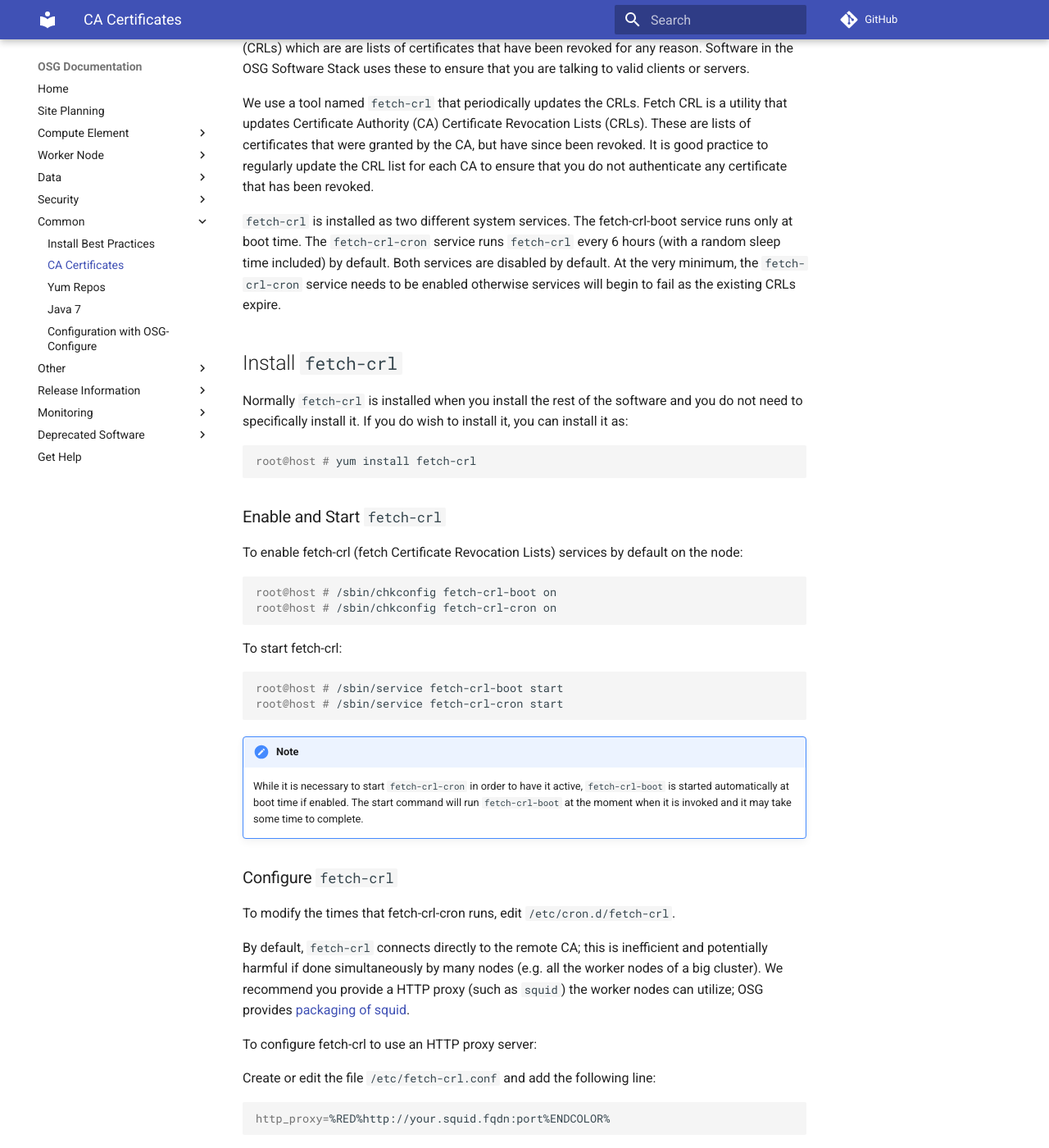
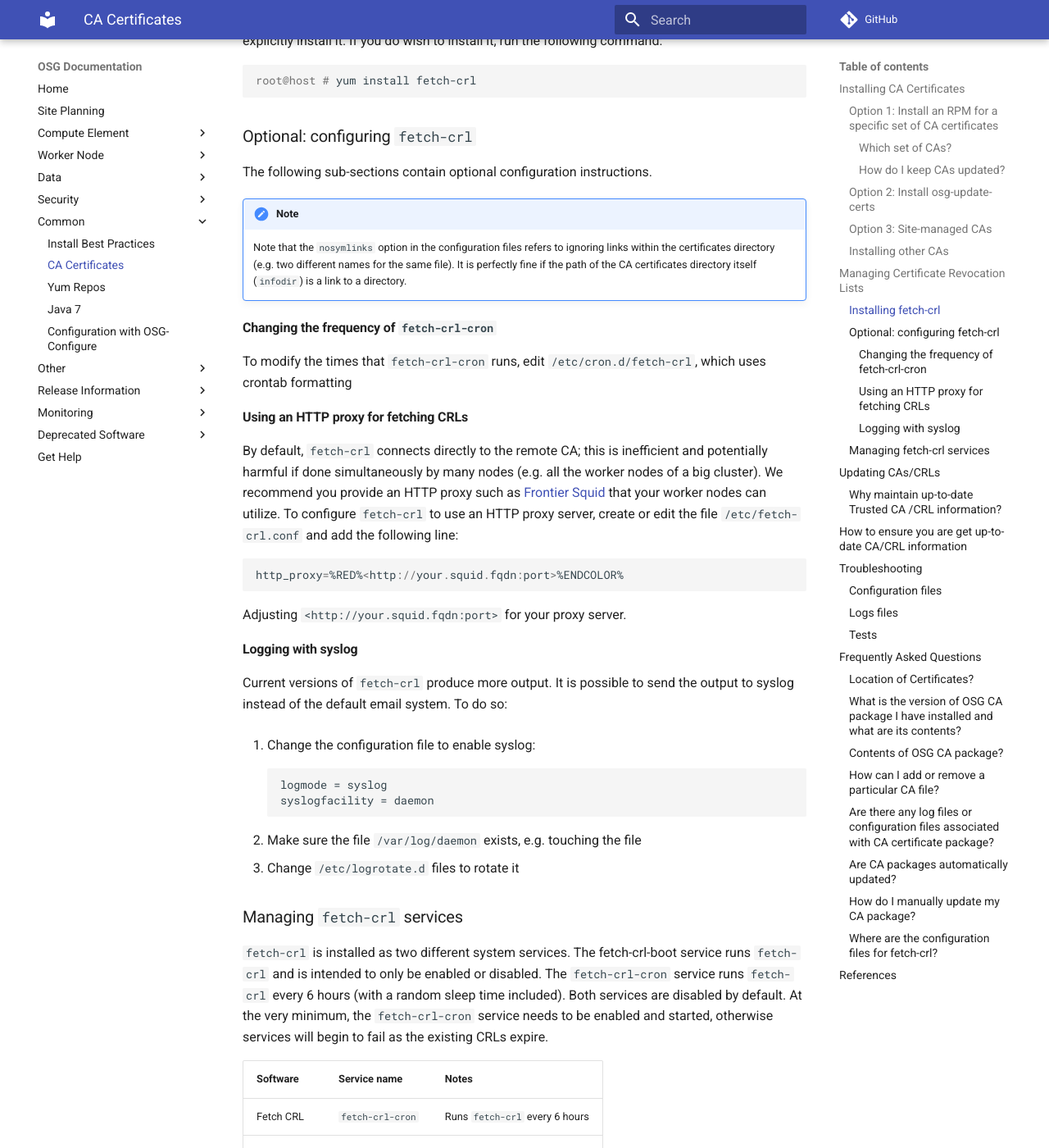
Before and after one commit to osg-htc/docs, an MkDocs documentation site: the page built from docs/common/ca.md, in a window 1280 px wide and 1400 px high, scrolled down 3642 px. Shown: the whole window at 82% size. Built offline with MkDocs 1.6.1 and Material for MkDocs 9.7.7, drawn with Linux system fonts in a browser that asks for light colours; comment, search, counter and statistics services are not loaded; old or Windows-style settings are respelled for this version of MkDocs; some of the changed text lies outside the part shown.

Commit message:
CA doc review

````diff
--- a/docs/common/ca.md
+++ b/docs/common/ca.md
@@ -1,11 +1,10 @@
-
 Installing Certificate Authorities (CAs)
 ========================================
 
 The [certificate authorities](https://en.wikipedia.org/wiki/Certificate_authority) (CAs) provide the trust roots for the
 [public key infrastructure](https://en.wikipedia.org/wiki/Public_key_infrastructure) OSG uses to maintain integrity of its sites and services.
-This document provides you with details of various options to install the Certificate Authority (CA) certificates and have up-to-date
-[certificate revocation lists](https://en.wikipedia.org/wiki/Certificate_revocation_list) (CRLs).
+This document provides details of various options to install the Certificate Authority (CA) certificates and have up-to-date
+[certificate revocation lists](https://en.wikipedia.org/wiki/Certificate_revocation_list) (CRLs) on your OSG hosts.
 
 When installing software the CAs, we provide a few mechanisms in order to allow you to make informed decisions.
 You might ask "why do I care? Can’t you just give them to me?"  A few reasons why you may want to be involved:
@@ -13,30 +12,28 @@
 -   What set of CA certificates do you want? How much control do you want over the set of CA certificates?
     Some sites might not want to install specific CAs for policy or security reasons.
 -   How do you want to update them?
--   Do you want to centrally manage the CA certificates or install them on each computer at your site?
+-   Do you want to centrally manage the CA certificates or install them on each host at your site?
 
-You have four options for installing CA certificates:
+You have three options for installing CA certificates:
 
 1.  Install an RPM for a specific set of CA certificates.
 2.  Install `osg-update-certs`, a program that lets you install/update a predefined set of CA certificates, then adjust the set by adding or deleting specific CAs.
 3.  Install an RPM that installs **no** CAs. This is useful when you want your RPM installations to succeed (because our RPMs require CA certificates, and this RPM satisfies that dependency) but you want to manage them with your own technique.
-4.  Make no choice, let `yum` decide for you.
 
-Additionally this page also provides instruction on installation of a tool (fetch-crl) to ensure your site has up-to-date certificate revocation list (CRL) from the CA.
+Additionally this page also provides instruction on installation of a tool (`fetch-crl`) to ensure your site has up-to-date certificate revocation list (CRL) from the CA.
 
-Prior to following the instructions on this page, you must enable our [yum repositories](../common/yum.md)
+Prior to following the instructions on this page, you must enable our [yum repositories](/common/yum.md)
 
-Install CA certificates: Options
-================================
+Installing CA Certificates
+--------------------------
 
-Please choose one of the four options to install the CA certificates.
+Please choose one of the three options to install the CA certificates.
 
-Option 1: Install an RPM for a specific set of CA certificates
---------------------------------------------------------------
+### Option 1: Install an RPM for a specific set of CA certificates ###
 
 If you want to install an RPM for one of our predefined CA certificates, you have two choices to make:
 
-### Which set of CAs?
+#### Which set of CAs? ####
 
 1.  (*recommended*) The OSG CA certificates. This is similar to the IGTF set, but may have a small number of additions or deletions. (See [here](#contents-of-osg-ca-package) for details)
 2.  The default [IGTF](http://www.igtf.net/) CA certificates.
@@ -48,12 +45,11 @@
 | OSG            | osg-ca-certs  | `yum install osg-ca-certs`         |
 | IGTF           | igtf-ca-certs | `yum install igtf-ca-certs`        |
 
-### How do I keep CAs updated?
+#### How do I keep CAs updated? ####
 
-Please follow the [update instructions](../security/certificate-management) to make sure that the CAs are kept updated.
+Please follow the [update instructions](/security/certificate-management) to make sure that the CAs are kept updated.
 
-Option 2: Install osg-update-certs
-----------------------------------
+### Option 2: Install osg-update-certs ###
 
 Install this with:
 
@@ -115,13 +110,8 @@
 !!! warning
     If you choose this option, you are responsible for installing the CA certificates yourself. You must install them in `/etc/grid-security/certificates`, or make a symlink from that location to the directory that contains the CA certificates.
 
-Option 4: Make no choice, let yum decide for you
-------------------------------------------------
 
-If you use `yum` to install software that requires CA certificates but you haven’t made one of these choices, yum will choose a default. Right now, it is Option \#1 from above (*Install an RPM for a specific set of CA certificates*), and the osg-ca-certs RPM is chosen.
-
-Install other CAs
------------------
+### Installing other CAs ###
 
 !!! warning
     The `cilogon-openid` CA is only distributed in OSG 3.3.  Support will be removed by March 2018.
@@ -133,76 +123,45 @@
 | cilogon-openid | cilogon-ca-certs | `yum install cilogon-ca-certs`     |
 
 Managing Certificate Revocation Lists
-=====================================
+-------------------------------------
 
-In addition to CA certificates, you normally need to have updated Certificate Revocation Lists (CRLs) which are are lists of certificates that have been revoked for any reason. Software in the OSG Software Stack uses these to ensure that you are talking to valid clients or servers.
+In addition to CA certificates, you must have updated Certificate Revocation Lists (CRLs) which are are lists of certificates that have been revoked for any reason. Software in the OSG Software Stack uses CRLs to ensure that you are talking to valid clients or servers.
 
 We use a tool named `fetch-crl` that periodically updates the CRLs. Fetch CRL is a utility that updates Certificate Authority (CA) Certificate Revocation Lists (CRLs). These are lists of certificates that were granted by the CA, but have since been revoked. It is good practice to regularly update the CRL list for each CA to ensure that you do not authenticate any certificate that has been revoked.
 
-`fetch-crl` is installed as two different system services. The fetch-crl-boot service runs only
-at boot time. The `fetch-crl-cron` service runs `fetch-crl` every 6 hours (with a random sleep
-time included) by default. Both services are disabled by default. At the very minimum, the
-`fetch-crl-cron` service needs to be enabled otherwise services will begin to fail as the
-existing CRLs expire.
-
-Install `fetch-crl`
--------------------
+### Installing `fetch-crl` ###
 
 Normally `fetch-crl` is installed when you install the rest of the software and you do not need
-to specifically install it. If you do wish to install it, you can install it as:
+to explicitly install it. If you do wish to install it, run the following command:
 
 ``` console
 root@host # yum install fetch-crl
 ```
 
-### Enable and Start `fetch-crl`
+### Optional: configuring `fetch-crl` ###
 
-To enable fetch-crl (fetch Certificate Revocation Lists) services by default on the node:
+The following sub-sections contain optional configuration instructions.
 
-``` console
-root@host # /sbin/chkconfig fetch-crl-boot on
-root@host # /sbin/chkconfig fetch-crl-cron on
+!!! note
+    Note that the `nosymlinks` option in the configuration files refers to ignoring links within the certificates directory (e.g. two different names for the same file). It is perfectly fine if the path of the CA certificates directory itself (`infodir`) is a link to a directory.
+
+#### Changing the frequency of `fetch-crl-cron` ####
+
+To modify the times that `fetch-crl-cron` runs, edit `/etc/cron.d/fetch-crl`, which uses crontab formatting
+
+#### Using an HTTP proxy for fetching CRLs ####
+
+By default, `fetch-crl` connects directly to the remote CA; this is inefficient and potentially harmful if done simultaneously by many nodes (e.g. all the worker nodes of a big cluster). We recommend you provide an HTTP proxy such as [Frontier Squid](/data/frontier-squid.md) that your worker nodes can utilize. To configure `fetch-crl` to use an HTTP proxy server, create or edit the file `/etc/fetch-crl.conf` and add the following line:
+
+```
+http_proxy=%RED%<http://your.squid.fqdn:port>%ENDCOLOR%
 ```
 
-To start fetch-crl:
+Adjusting `<http://your.squid.fqdn:port>` for your proxy server.
 
-``` console
-root@host # /sbin/service fetch-crl-boot start
-root@host # /sbin/service fetch-crl-cron start
-```
+#### Logging with syslog ####
 
-!!! note
-    While it is necessary to start `fetch-crl-cron` in order to have it active, `fetch-crl-boot` is started automatically at boot time if enabled. The start command will run `fetch-crl-boot` at the moment when it is invoked and it may take some time to complete.
-
-### Configure `fetch-crl`
-
-To modify the times that fetch-crl-cron runs, edit `/etc/cron.d/fetch-crl`.
-
-By default, `fetch-crl` connects directly to the remote CA; this is
-inefficient and potentially harmful if done simultaneously by many nodes
-(e.g. all the worker nodes of a big cluster). We recommend you provide a
-HTTP proxy (such as `squid`) the worker nodes can utilize; OSG provides
-[packaging of squid](../data/frontier-squid.md).
-
-To configure fetch-crl to use an HTTP proxy server:
-
-Create or edit the file `/etc/fetch-crl.conf` and add the following line:
-
-``` bash
-http_proxy=%RED%http://your.squid.fqdn:port%ENDCOLOR%
-```
-
-Again, adjust the URL appropriately for your proxy server.
-
-Note that the **`nosymlinks`** option in the configuration files refers
-to ignoring links within the certificates directory (e.g. two different
-names for the same file). It is perfectly fine if the path of the CA
-certificates directory itself (`infodir`) is a link to a directory.
-
-Any modifications to the configuration file will be preserved during an RPM update.
-
-Current versions of `fetch-crl` produce more output.
-It is possible to send the output to syslog instead of the default email system. To do so:
+Current versions of `fetch-crl` produce more output. It is possible to send the output to syslog instead of the default email system. To do so:
 
 1.  Change the configuration file to enable syslog:
 
@@ -210,44 +169,30 @@
         syslogfacility = daemon
 
 1.  Make sure the file `/var/log/daemon` exists, e.g. touching the file
-2.  Change `/etc/logrotate.d` files to rotate it
+1.  Change `/etc/logrotate.d` files to rotate it
 
-### Start/Stop fetch-crl: A quick guide
+### Managing `fetch-crl` services ###
 
-You need to fetch the latest CA Certificate Revocation Lists (CRLs) and you should enable the fetch-crl service to keep the CRLs up to date:
+`fetch-crl` is installed as two different system services. The fetch-crl-boot service runs `fetch-crl` and is intended to only be enabled or disabled. The `fetch-crl-cron` service runs `fetch-crl` every 6 hours (with a random sleep time included). Both services are disabled by default. At the very minimum, the `fetch-crl-cron` service needs to be enabled and started, otherwise services will begin to fail as the existing CRLs expire.
 
-``` console
-root@host # /usr/sbin/fetch-crl # This fetches the CRLs
-root@host # /sbin/service fetch-crl-boot start
-root@host # /sbin/service fetch-crl-cron start
-```
+| Software  | Service name     | Notes                          |
+|:----------|:-----------------|:-------------------------------|
+| Fetch CRL | `fetch-crl-cron` | Runs `fetch-crl` every 6 hours |
+|           | `fetch-crl-boot` | Runs `fetch-crl` immediately   |
 
-To enable the `fetch-crl` service to keep the CRLs up to date after reboots:
+Start the services in the order listed and stop them in reverse order. As a reminder, here are common service commands (all run as `root`):
 
-``` console
-root@host # /sbin/chkconfig fetch-crl-boot on
-root@host # /sbin/chkconfig fetch-crl-cron on
-```
-
-To stop `fetch-crl`:
-
-``` console
-root@host # /sbin/service fetch-crl-boot stop
-root@host # /sbin/service fetch-crl-cron stop
-```
-
-To disable the fetch-crl service:
-
-``` console
-root@host # /sbin/chkconfig fetch-crl-boot off
-root@host # /sbin/chkconfig fetch-crl-cron off
-```
+| To...                                   | On EL6, run the command...                | On EL7, run the command...                    |
+| :-------------------------------------- | :---------------------------------------- | :-------------------------------------------- |
+| Start a service                         | `service <SERVICE-NAME> start`            | `systemctl start <SERVICE-NAME>`              |
+| Stop a  service                         | `service <SERVICE-NAME> stop`             | `systemctl stop <SERVICE-NAME>`               |
+| Enable a service to start on boot       | `chkconfig <SERVICE-NAME> on`             | `systemctl enable <SERVICE-NAME>`             |
+| Disable a service from starting on boot | `chkconfig <SERVICE-NAME> off`            | `systemctl disable <SERVICE-NAME>`            |
 
 Updating CAs/CRLs
-=================
+-----------------
 
-Why maintain up-to-date Trusted CA /CRL information
----------------------------------------------------
+### Why maintain up-to-date Trusted CA /CRL information?###
 
 The Trusted Certificate Authority (CA) certificates, and their associated Certificate Revocation Lists (CRLs), are used for every transaction on a resource that establishes an authenticated network connection based on end user’s certificate. In order for the authentication to succeed, the user’s certificate must have been issued by one of the CAs in the Trusted CA directory, and the user’s certificate must not be listed in the CRL for that CA.
 
@@ -260,7 +205,7 @@
 How to ensure you are get up-to-date CA/CRL information
 -------------------------------------------------------
 
-1.  If you installed CAs using rpm packages (`osg-ca-certs`,`igtf-ca-certs`) (Options 1, 4), you will need to install the software described in [the CA update document](../security/certificate-management), and enable `osg-ca-certs-updater` service to keep the CAs automatically updated. If you do not install the updater, you will have to regularly run yum update to keep the CAs updated.
+1.  If you installed CAs using rpm packages (`osg-ca-certs`,`igtf-ca-certs`) (Option 1), you will need to install the software described in [the CA update document](/security/certificate-management), and enable `osg-ca-certs-updater` service to keep the CAs automatically updated. If you do not install the updater, you will have to regularly run yum update to keep the CAs updated.
 2.  If you use Option 2 (i.e. `osg-update-certs`) then make sure that you have the corresponding service enabled.
 
         :::console
@@ -292,7 +234,7 @@
 
 The index and change log files contain a summary of all the CA distributed and their version.
 
-Logs files:
+### Logs files ###
 
 | Package        | File Description             | Location                                        |
 |:---------------|:-----------------------------|:------------------------------------------------|
@@ -301,8 +243,7 @@
 | osg-ca-scripts | Stdout of osg-ca-manage      | `/var/log/osg-ca-manage.system.out`             |
 | osg-ca-scripts | Stdout of initial CA setup   | `/var/log/osg-setup-ca-certificates.system.out` |
 
-Tests
------
+### Tests ###
 
 To test the host certificate of a server `openssl s_client` can be used. Here is an example with the gatekeeper:
 
@@ -333,15 +274,15 @@
 
 -   [IGTF Distribution of Authority Root Certificates](http://dist.eugridpma.info/distribution/igtf/current/) (CAs accredited by the [International Grid Trust Federation](http://igtf.net/))
 
-Details of CAs in OSG distribution can be found [here](#contents-of-osg-ca-package). For additional details what is in the current release, see the [distribution site](http://repo.opensciencegrid.org/pacman/cadist/) and [change log](http://repo.opensciencegrid.org/pacman/cadist/CHANGES).
+For additional details what is in the current release, see the [distribution site](http://repo.opensciencegrid.org/pacman/cadist/) and [change log](http://repo.opensciencegrid.org/pacman/cadist/CHANGES).
 
 ### How can I add or remove a particular CA file?
 
-Add and remove of CA files are supported only if you CA files are being installed using `osg-update-certs`, which is included in the `osg-ca-scripts` package (option 2), for all other options no support for adding and removing a particular CA file is provided by OSG. The preferred approach to add or remove a CA is to use [osg-ca-manage](../security/certificate-management). For adding a new CA `osg-ca-manage add [--dir <local_dir>] --hash <CA_hash>` may be used, while a CA is removed using `osg-ca-manage remove --hash <CA_hash>`.
+Add and remove of CA files are supported only if you CA files are being installed using `osg-update-certs`, which is included in the `osg-ca-scripts` package (option 2), for all other options no support for adding and removing a particular CA file is provided by OSG. The preferred approach to add or remove a CA is to use [osg-ca-manage](/security/certificate-management). For adding a new CA `osg-ca-manage add [--dir <local_dir>] --hash <CA_hash>` may be used, while a CA is removed using `osg-ca-manage remove --hash <CA_hash>`.
 
 ### Are there any log files or configuration files associated with CA certificate package?
 
-If CA files are installed using `osg-ca-certs` or `igtf-ca-certs` rpms (i.e. options 1, 4) no log or configuration files are present.
+If CA files are installed using `osg-ca-certs` or `igtf-ca-certs` rpms (i.e. option 1) no log or configuration files are present.
 
 Log and configuration files are however present for `osg-ca-scripts` rpm package (option 2).
 
@@ -378,7 +317,7 @@
 `/etc/fetch-crl.conf`
 
 References
-==========
+----------
 
 Some guides on x509 certificates:
 
@@ -394,5 +333,5 @@
 
 Related software:
 
--   Description, manual and examples of [osg-ca-manage](../security/certificate-management)
--   [osg-ca-certs-updater](../security/certificate-management)
+-   Description, manual and examples of [osg-ca-manage](/security/certificate-management)
+-   [osg-ca-certs-updater](/security/certificate-management)
````
Also changed, not shown: other parts of docs/common/ca.md (+5 -11 lines), docs/compute-element/install-htcondor-ce.md (+1 -1 lines).
